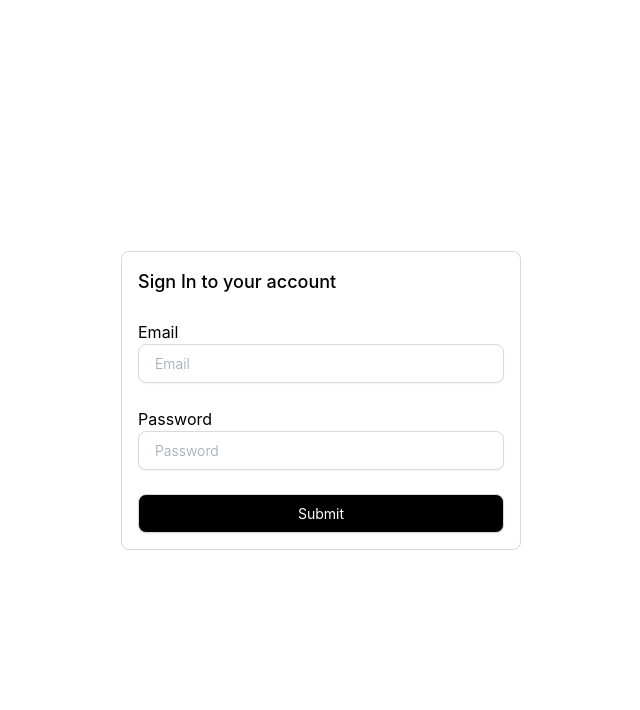
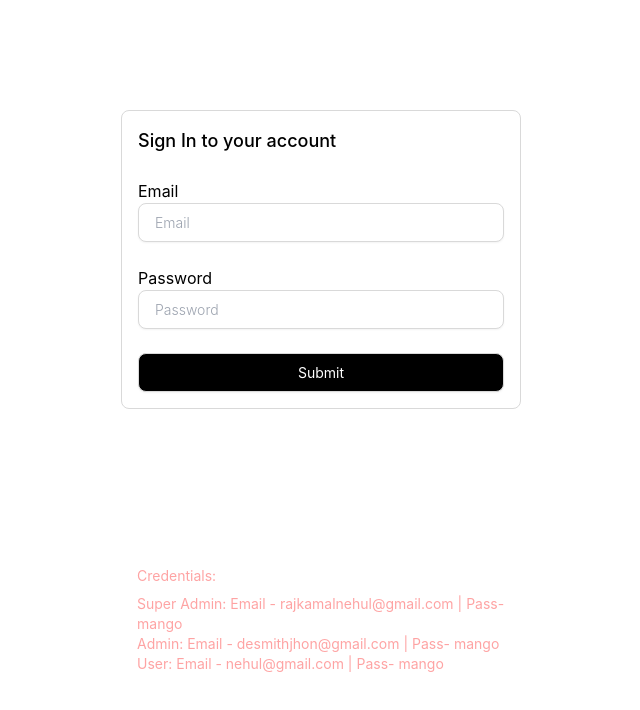
Before and after one commit to rajkamalnehul/Aspidaa, a React (Vite) app in the folder aspida-assignment/: page / in a window 1280 px wide. Shown: the top 710 px of the page, without its empty margins (319-959 px from the left). Built offline with nearby package versions, Linux system fonts and the light colour scheme.

Commit message:
credential added for test

```diff
--- a/aspida-assignment/src/pages/login/index.jsx
+++ b/aspida-assignment/src/pages/login/index.jsx
@@ -26,6 +26,7 @@ function Login() {
       })
       .catch((error) => {
         setLoading(false);
+        alert("user not found");
         console.error("Login failed:", error.message);
       });
   };
@@ -57,6 +58,14 @@ function Login() {
           onClick={() => handleSubmit(email, password)}
         />
       </div>
+      <div className="w-full md:max-w-[400px] p-4 flex flex-col gap-2 text-sm text-[#fd00005c]">
+        <p>Credentials:</p>
+        <ul>
+          <li>Super Admin: Email - rajkamalnehul@gmail.com | Pass- mango</li>
+          <li>Admin: Email - desmithjhon@gmail.com | Pass- mango</li>
+          <li>User: Email - nehul@gmail.com | Pass- mango</li>
+        </ul>
+      </div>
     </div>
   );
 }
```
